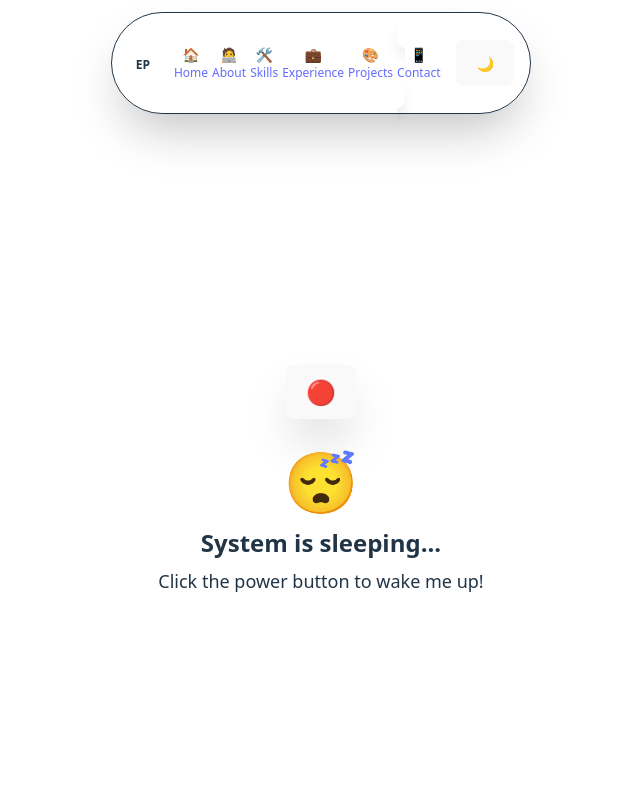
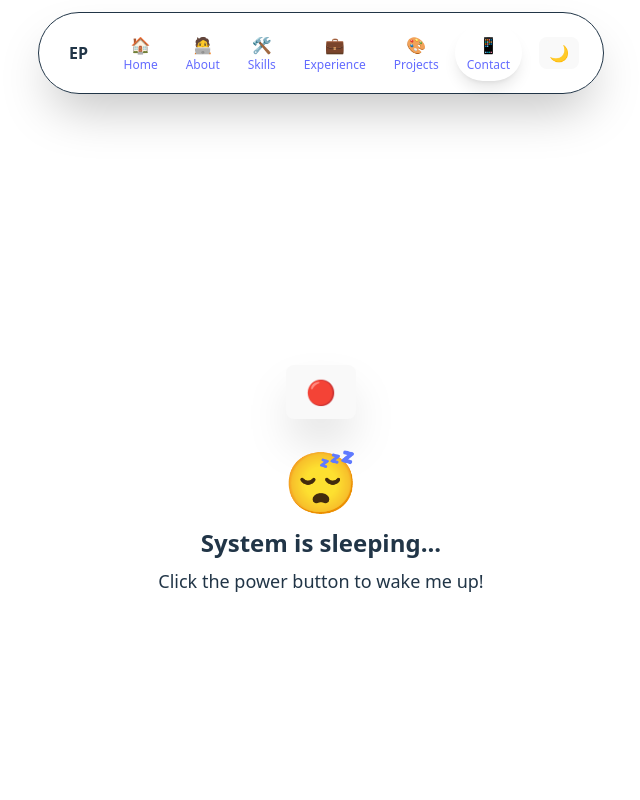
Before and after one commit to eppm27/website, a React (Vite) app in the folder my-portfolio/: page / in a window 1280 px wide. Shown: the top 800 px of the page, without its empty margins (319-959 px from the left). Built offline with nearby package versions, Linux system fonts and the light colour scheme.

Commit message:
update UI for navbar

```diff
--- a/my-portfolio/src/components/Navbar.jsx
+++ b/my-portfolio/src/components/Navbar.jsx
@@ -24,20 +24,23 @@ const Navbar = () => {
 
   return (
     <div className="fixed top-0 left-0 w-full z-[1000]">
-      {/* Combined Circular Navbar */}
-      <div className="flex justify-center pt-3">
-        <div className="navbar bg-base-100/10 backdrop-blur-lg rounded-full px-4 py-2 shadow-2xl border border-base-content/20 max-w-fit">
-          <div className="flex items-center gap-2">
-            {/* Logo */}
-            <div className="bg-base-100/20 rounded-full px-2 py-1 mr-2">
-              <span className="font-bold text-xs text-base-content">EP</span>
+      {/* Full Circle Navbar - Clean Design */}
+      <div className="flex justify-center pt-2 sm:pt-3 px-2 sm:px-4">
+        <div className="bg-base-100/10 backdrop-blur-lg rounded-full px-3 py-2 sm:px-4 sm:py-2 md:px-6 md:py-3 shadow-2xl border border-base-content/20">
+          <div className="flex items-center gap-1 sm:gap-2">
+            {/* Logo integrated into circle */}
+            <div className="flex items-center justify-center w-6 h-6 sm:w-7 sm:h-7 md:w-8 md:h-8">
+              <span className="font-bold text-xs sm:text-sm md:text-base text-base-content">EP</span>
             </div>
 
+            {/* Separator */}
+            <div className="w-px h-4 sm:h-5 md:h-6 bg-base-content/20"></div>
+
             {/* Navigation Links */}
-            <ul className="flex items-center gap-1">
+            <div className="flex items-center gap-0.5 sm:gap-1">
               {sections.map((section) => (
-                <li key={section.name}>
                 <Link
+                  key={section.name}
                   to={section.name}
                   smooth={true}
                   duration={500}
@@ -45,31 +48,34 @@ const Navbar = () => {
                   spy={true}
                   activeClass="active"
                   onSetActive={() => setActiveSection(section.name)}
-                    className={`cursor-pointer px-2 py-1 rounded-full transition-all duration-300 hover:scale-110 group ${
+                  className={`cursor-pointer px-1.5 py-1 sm:px-2 sm:py-1.5 md:px-3 md:py-2 rounded-full transition-all duration-300 hover:scale-110 group ${
                     activeSection === section.name
                       ? "bg-primary text-primary-content shadow-lg"
                       : "text-base-content/80 hover:text-base-content hover:bg-base-content/10"
                   }`}
                 >
                   <div className="flex flex-col items-center">
-                      <span className="text-sm group-hover:animate-bounce">
+                    <span className="text-xs sm:text-sm md:text-base group-hover:animate-bounce">
                       {section.icon}
                     </span>
+                    {/* Labels - Show on larger screens */}
                     <span className="text-xs font-medium hidden lg:block">
                       {section.label}
                     </span>
                   </div>
                 </Link>
-                </li>
               ))}
-            </ul>
+            </div>
 
-            {/* Theme Toggle */}
+            {/* Separator */}
+            <div className="w-px h-4 sm:h-5 md:h-6 bg-base-content/20"></div>
+
+            {/* Theme Toggle integrated into circle */}
             <button
               onClick={toggleTheme}
-              className="ml-2 p-1 rounded-full bg-base-100/20 hover:bg-base-content/10 hover:scale-110 transition-all duration-300"
+              className="flex items-center justify-center w-6 h-6 sm:w-7 sm:h-7 md:w-8 md:h-8 rounded-full hover:bg-base-content/10 hover:scale-110 transition-all duration-300"
             >
-              <span className="text-sm">{theme === "light" ? "🌙" : "☀️"}</span>
+              <span className="text-xs sm:text-sm md:text-base">{theme === "light" ? "🌙" : "☀️"}</span>
             </button>
           </div>
         </div>
```
Lines whose indentation alone changed are shown as unchanged.
